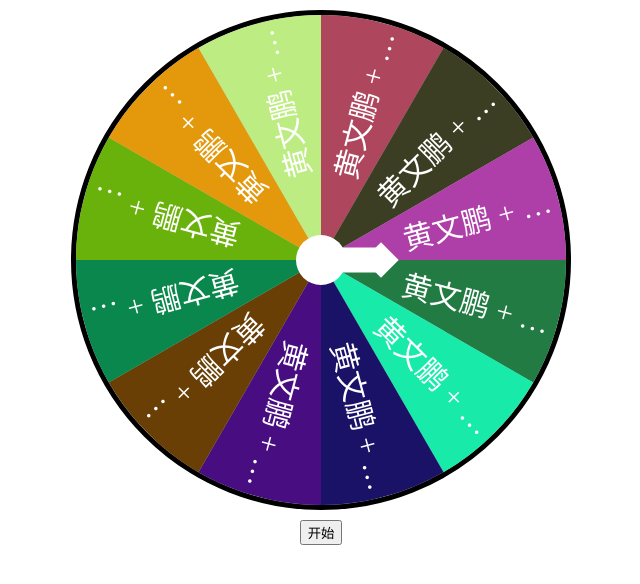
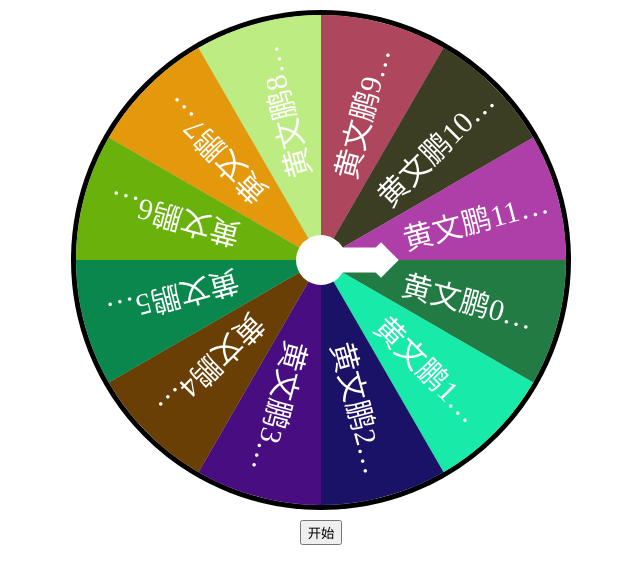
Before and after one commit to acuooypk/acuooypk.github.io, a plain HTML site: page index.html in a window 1280 px wide. Shown: the whole page, without its empty margins (319-959 px from the left). Drawn offline with Linux system fonts and the light colour scheme.

Commit message:
Update index.html

```diff
--- a/index.html
+++ b/index.html
@@ -140,7 +140,7 @@
 
 			var list = new Array(12).fill(0).map(function(o, i) {
 				return {
-					title: '黄文鹏 + i + "个亲亲"',
+					title: '黄文鹏' + i + '个亲亲',
 					color: randomColor()
 				};
 			});
```
